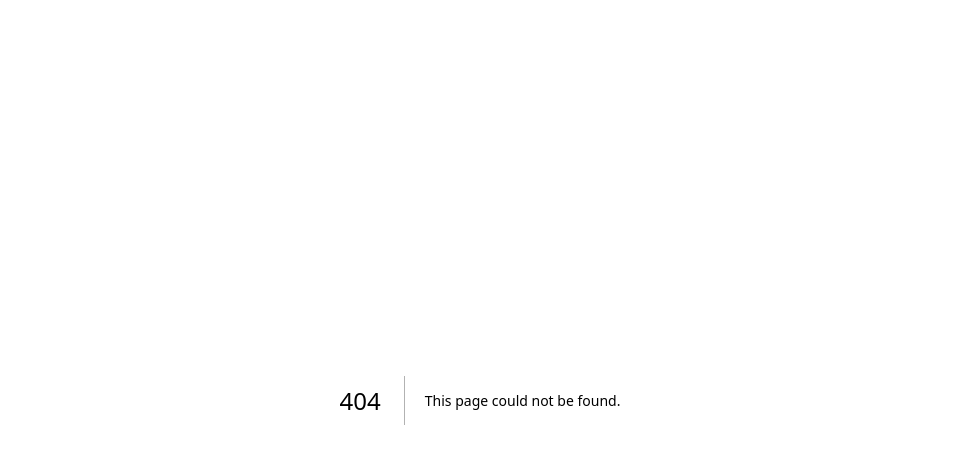
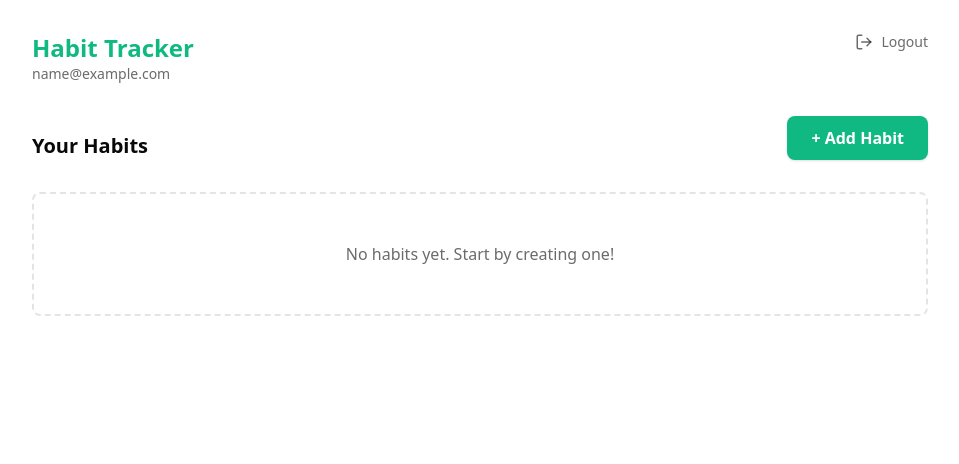
Before and after one commit to Jaymi-01/habit-tracker-pwa, a Next.js app: page /dashboard in a window 1280 px wide. Before the commit this address had no page. Shown: the top 464 px of the page, without its empty margins (160-1119 px from the left). Built offline with nearby package versions, Linux system fonts and the light colour scheme; sample sign-in values are in the browser's storage.

Commit message:
feat: implement dashboard with habit list and progress tracking

```diff
--- /dev/null
+++ b/app/dashboard/page.tsx
@@ -0,0 +1,229 @@
+'use client';
+
+import { useEffect, useState } from 'react';
+import { useRouter } from 'next/navigation';
+import { Session } from '@/types/auth';
+import { Habit } from '@/types/habit';
+import { HabitCard } from '@/components/habits/HabitCard';
+import { HabitForm } from '@/components/habits/HabitForm';
+import { toggleHabitCompletion } from '@/lib/habits';
+import { calculateCurrentStreak } from '@/lib/streaks';
+import { SplashScreen } from '@/components/shared/SplashScreen';
+
+export default function DashboardPage() {
+  const router = useRouter();
+  const [session, setSession] = useState<Session | null>(null);
+  const [habits, setHabits] = useState<Habit[]>([]);
+  const [isFormOpen, setIsFormOpen] = useState(false);
+  const [editingHabit, setEditingHabit] = useState<Habit | null>(null);
+  const [deletingHabit, setDeletingHabit] = useState<Habit | null>(null);
+  const [isLoading, setIsLoading] = useState(true);
+
+  useEffect(() => {
+    const sessionJson = localStorage.getItem('habit-tracker-session');
+    if (!sessionJson) {
+      router.push('/login');
+      return;
+    }
+    const currentSession = JSON.parse(sessionJson);
+    setSession(currentSession);
+
+    const habitsJson = localStorage.getItem('habit-tracker-habits');
+    const allHabits: Habit[] = habitsJson ? JSON.parse(habitsJson) : [];
+    const userHabits = allHabits.filter((h) => h.userId === currentSession.userId);
+    setHabits(userHabits);
+    setIsLoading(false);
+  }, [router]);
+
+  const saveHabitsToLocalStorage = (updatedHabits: Habit[]) => {
+    const habitsJson = localStorage.getItem('habit-tracker-habits');
+    const allHabits: Habit[] = habitsJson ? JSON.parse(habitsJson) : [];
+
+    // Filter out current user's old habits and add new ones
+    const otherUsersHabits = allHabits.filter((h) => h.userId !== session?.userId);
+    const newAllHabits = [...otherUsersHabits, ...updatedHabits];
+
+    localStorage.setItem('habit-tracker-habits', JSON.stringify(newAllHabits));
+    setHabits(updatedHabits);
+  };
+
+  const handleCreateHabit = (habitData: Partial<Habit>) => {
+    if (!session) return;
+
+    const newHabit: Habit = {
+      id: Math.random().toString(36).substr(2, 9),
+      userId: session.userId,
+      name: habitData.name!,
+      description: habitData.description || '',
+      frequency: 'daily',
+      createdAt: new Date().toISOString(),
+      completions: [],
+    };
+
+    saveHabitsToLocalStorage([...habits, newHabit]);
+    setIsFormOpen(false);
+  };
+
+  const handleUpdateHabit = (habitData: Partial<Habit>) => {
+    if (!editingHabit) return;
+
+    const updatedHabits = habits.map((h) =>
+      h.id === editingHabit.id
+        ? { ...h, name: habitData.name!, description: habitData.description || '' }
+        : h
+    );
+
+    saveHabitsToLocalStorage(updatedHabits);
+    setEditingHabit(null);
+  };
+
+  const handleDeleteHabit = () => {
+    if (!deletingHabit) return;
+
+    const updatedHabits = habits.filter((h) => h.id !== deletingHabit.id);
+    saveHabitsToLocalStorage(updatedHabits);
+    setDeletingHabit(null);
+  };
+
+  const handleToggleCompletion = (habit: Habit) => {
+    const today = new Date().toISOString().split('T')[0];
+    const updatedHabit = toggleHabitCompletion(habit, today);
+    const updatedHabits = habits.map((h) => (h.id === habit.id ? updatedHabit : h));
+    saveHabitsToLocalStorage(updatedHabits);
+  };
+
+  const handleLogout = () => {
+    localStorage.removeItem('habit-tracker-session');
+    router.push('/login');
+  };
+
+  const today = new Date().toISOString().split('T')[0];
+  const completedTodayCount = habits.filter((h) => h.completions.includes(today)).length;
+
+  const totalMaxStreak = habits.reduce((max, habit) => {
+    const streak = calculateCurrentStreak(habit.completions, today);
+    return Math.max(max, streak);
+  }, 0);
+
+  if (isLoading) return <SplashScreen />;
+
+  return (
+    <div data-testid="dashboard-page" className="min-h-screen bg-background p-4 sm:p-8">
+      <header className="max-w-4xl mx-auto flex justify-between items-start mb-8">
+        <div className="pr-4">
+          <h1 className="text-2xl font-bold text-primary">Habit Tracker</h1>
+          <p className="text-xs sm:text-sm text-foreground/60 break-all">{session?.email}</p>
+        </div>
+        <button
+          data-testid="auth-logout-button"
+          onClick={handleLogout}
+          className="flex items-center gap-2 text-sm font-medium text-foreground/60 hover:text-destructive transition-colors shrink-0"
+        >
+          <svg
+            xmlns="http://www.w3.org/2000/svg"
+            width="18"
+            height="18"
+            viewBox="0 0 24 24"
+            fill="none"
+            stroke="currentColor"
+            strokeWidth="2"
+            strokeLinecap="round"
+            strokeLinejoin="round"
+          >
+            <path d="M9 21H5a2 2 0 0 1-2-2V5a2 2 0 0 1 2-2h4"></path>
+            <polyline points="16 17 21 12 16 7"></polyline>
+            <line x1="21" y1="12" x2="9" y2="12"></line>
+          </svg>
+          <span className="hidden sm:inline">Logout</span>
+        </button>
+      </header>
+
+      <main className="max-w-4xl mx-auto">
+        <div className="flex flex-col sm:flex-row sm:justify-between sm:items-end gap-4 mb-8">
+          <div>
+            <h2 className="text-xl font-bold">Your Habits</h2>
+            {habits.length > 0 && (
+              <div className="flex flex-wrap items-center gap-x-3 gap-y-1 text-sm mt-1 animate-in fade-in slide-in-from-top-1 duration-300">
+                <span className="text-primary font-bold whitespace-nowrap">
+                  {completedTodayCount} of {habits.length} done today
+                </span>
+                <span className="hidden sm:inline text-foreground/20">•</span>
+                <span className="text-primary font-bold whitespace-nowrap">
+                  {totalMaxStreak} 🔥 Best Streak
+                </span>
+              </div>
+            )}
+          </div>
+          <button
+            data-testid="create-habit-button"
+            onClick={() => setIsFormOpen(true)}
+            className="w-full sm:w-auto px-6 py-2.5 bg-primary text-primary-foreground font-bold rounded-lg hover:bg-primary/90 transition-all active:scale-95 shadow-sm"
+          >
+            + Add Habit
+          </button>
+        </div>
+
+        {habits.length === 0 ? (
+          <div
+            data-testid="empty-state"
+            className="text-center py-12 border-2 border-dashed border-border rounded-lg"
+          >
+            <p className="text-foreground/60">No habits yet. Start by creating one!</p>
+          </div>
+        ) : (
+          <div className="grid grid-cols-1 md:grid-cols-2 gap-4">
+            {habits.map((habit) => (
+              <HabitCard
+                key={habit.id}
+                habit={habit}
+                onToggle={handleToggleCompletion}
+                onEdit={setEditingHabit}
+                onDelete={setDeletingHabit}
+              />
+            ))}
+          </div>
+        )}
+      </main>
+
+      {/* Modals */}
+      {(isFormOpen || editingHabit) && (
+        <div className="fixed inset-0 bg-background/80 backdrop-blur-sm flex items-center justify-center p-4 z-50">
+          <HabitForm
+            initialHabit={editingHabit || undefined}
+            onSave={editingHabit ? handleUpdateHabit : handleCreateHabit}
+            onCancel={() => {
+              setIsFormOpen(false);
+              setEditingHabit(null);
+            }}
+          />
+        </div>
+      )}
+
+      {deletingHabit && (
+        <div className="fixed inset-0 bg-background/80 backdrop-blur-sm flex items-center justify-center p-4 z-50">
+          <div className="bg-background border border-border rounded-lg p-6 max-w-sm w-full shadow-lg">
+            <h2 className="text-xl font-bold mb-2">Delete Habit?</h2>
+            <p className="text-foreground/60 mb-6">
+              Are you sure you want to delete "{deletingHabit.name}"? This action cannot be undone.
+            </p>
+            <div className="flex gap-2">
+              <button
+                data-testid="confirm-delete-button"
+                onClick={handleDeleteHabit}
+                className="flex-1 py-2 bg-destructive text-destructive-foreground font-semibold rounded-md hover:bg-destructive/90 transition-colors"
+              >
+                Delete
+              </button>
+              <button
+                onClick={() => setDeletingHabit(null)}
+                className="flex-1 py-2 bg-secondary text-secondary-foreground font-semibold rounded-md hover:bg-secondary/80 transition-colors"
+              >
+                Cancel
+              </button>
+            </div>
+          </div>
+        </div>
+      )}
+    </div>
+  );
+}
```
